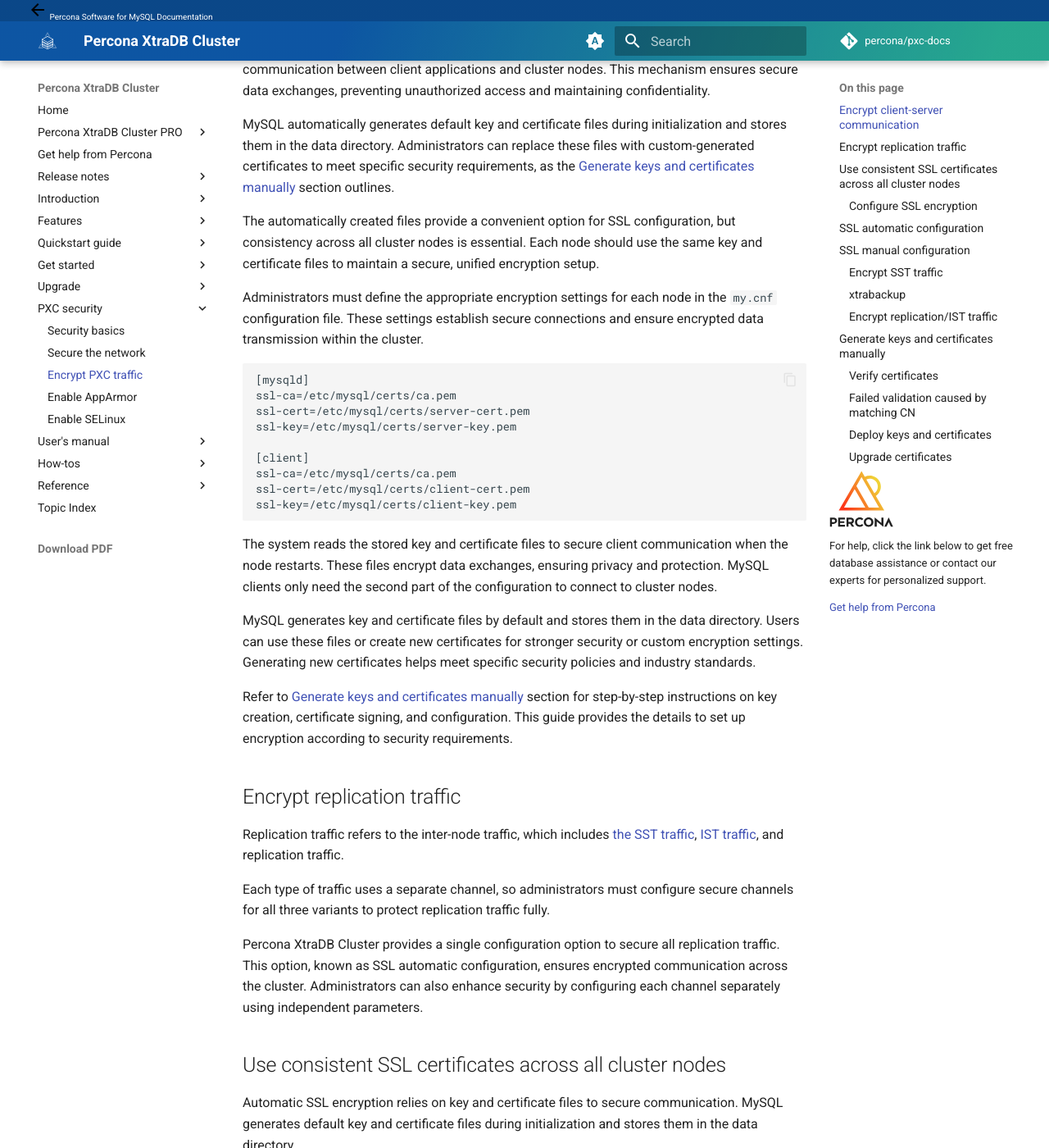
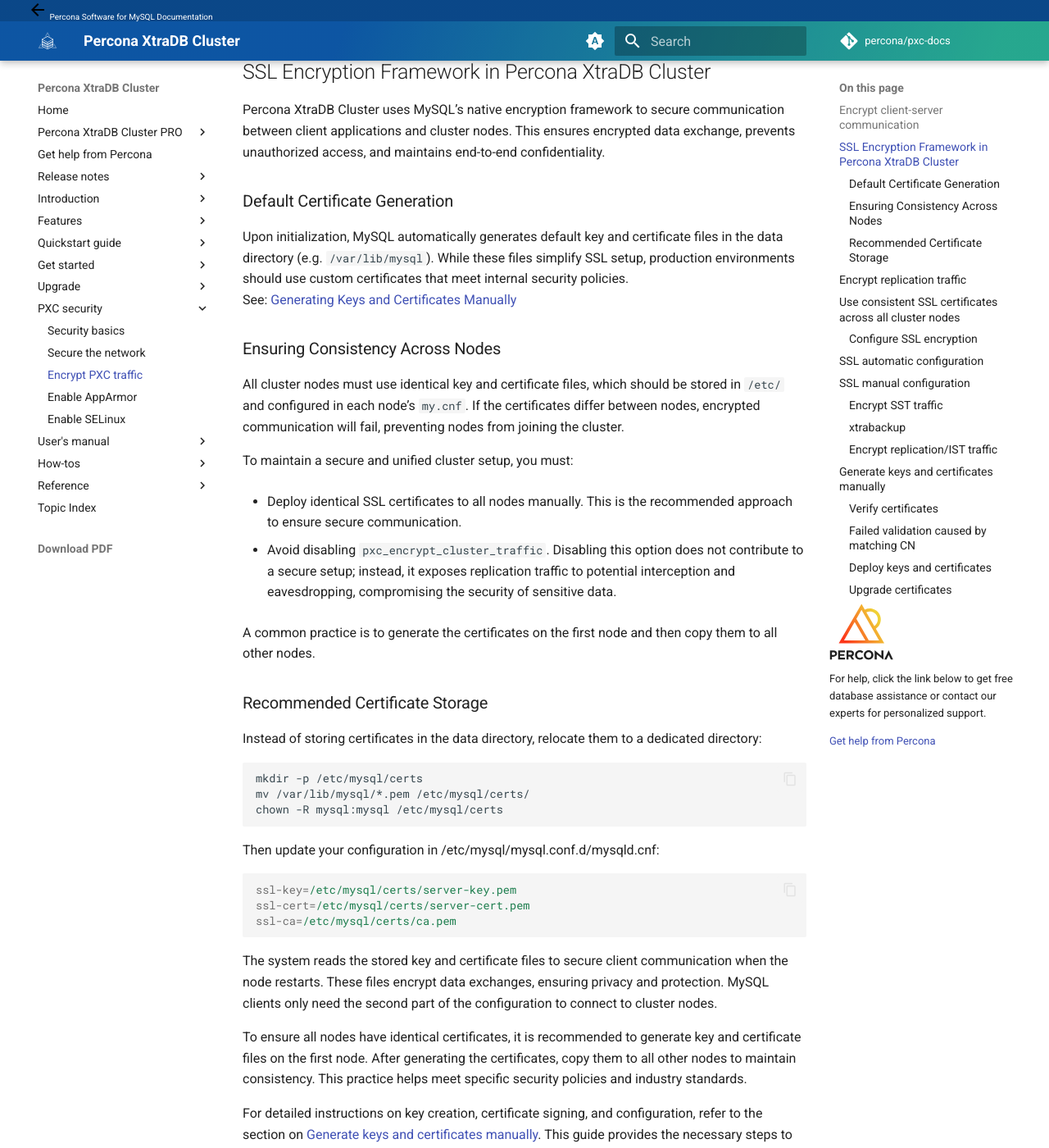
Before and after one commit to percona/pxc-docs, an MkDocs documentation site: the page built from docs/encrypt-traffic.md, in a window 1280 px wide and 1400 px high, scrolled down 639 px. Shown: the whole window at 82% size. Built offline with MkDocs 1.6.1 and Material for MkDocs 9.7.7, drawn with Linux system fonts in a browser that asks for light colours; nearby versions of some CDN libraries; comment, search, counter and statistics services are not loaded; the version menu is left out; some of the changed text lies outside the part shown.

Commit message:
PXC-4717 In Ubuntu, it's not possible to bring other nodes up in PXC 8.4 without copying over the SSL certificates
	modified:   docs/add-node.md
	modified:   docs/configure-nodes.md
	modified:   docs/encrypt-traffic.md

````diff
--- a/docs/encrypt-traffic.md
+++ b/docs/encrypt-traffic.md
@@ -10,61 +10,104 @@
 
 ## Encrypt client-server communication
 
-Percona XtraDB Cluster relies on MySQL’s built-in encryption framework to protect communication between client applications and cluster nodes. This mechanism ensures secure data exchanges, preventing unauthorized access and maintaining confidentiality.
+## SSL Encryption Framework in Percona XtraDB Cluster
 
-MySQL automatically generates default key and certificate files during initialization and stores them in the data directory. Administrators can replace these files with custom-generated certificates to meet specific security requirements, as the [Generate keys and certificates manually](#generate-keys-and-certificates-manually) section outlines.
+Percona XtraDB Cluster uses MySQL’s native encryption framework to secure communication between client applications and cluster nodes. This ensures encrypted data exchange, prevents unauthorized access, and maintains end-to-end confidentiality.
 
-The automatically created files provide a convenient option for SSL configuration, but consistency across all cluster nodes is essential. Each node should use the same key and certificate files to maintain a secure, unified encryption setup.
+### Default Certificate Generation
 
-Administrators must define the appropriate encryption settings for each node in the `my.cnf` configuration file. These settings establish secure connections and ensure encrypted data transmission within the cluster.
+Upon initialization, MySQL automatically generates default key and certificate files in the data directory (e.g. `/var/lib/mysql`). While these files simplify SSL setup, production environments should use custom certificates that meet internal security policies.
+See: [Generating Keys and Certificates Manually](#generate-keys-and-certificates-manually)
 
-```text
-[mysqld]
+### Ensuring Consistency Across Nodes
+
+All cluster nodes must use identical key and certificate files, which should
+be stored in `/etc/` and configured in each node’s `my.cnf`. If the
+certificates differ between nodes, encrypted communication will fail,
+preventing nodes from joining the cluster.
+
+To maintain a secure and unified cluster setup, you must:
+
+* Deploy identical SSL certificates to all nodes manually. This is the
+  recommended approach to ensure secure communication.
+
+* Avoid disabling `pxc_encrypt_cluster_traffic`. Disabling this option
+  does not contribute to a secure setup; instead, it exposes replication
+  traffic to potential interception and eavesdropping, compromising the
+  security of sensitive data.
+
+A common practice is to generate the certificates on the first node and
+then copy them to all other nodes.
+
+
+### Recommended Certificate Storage
+
+Instead of storing certificates in the data directory, relocate them to a dedicated directory:
+
+```bash
+mkdir -p /etc/mysql/certs
+mv /var/lib/mysql/*.pem /etc/mysql/certs/
+chown -R mysql:mysql /etc/mysql/certs
+```
+
+Then update your configuration in /etc/mysql/mysql.conf.d/mysqld.cnf:
+
+```ini
+ssl-key=/etc/mysql/certs/server-key.pem
+ssl-cert=/etc/mysql/certs/server-cert.pem
 ssl-ca=/etc/mysql/certs/ca.pem
-ssl-cert=/etc/mysql/certs/server-cert.pem
-ssl-key=/etc/mysql/certs/server-key.pem
-
-[client]
-ssl-ca=/etc/mysql/certs/ca.pem
-ssl-cert=/etc/mysql/certs/client-cert.pem
-ssl-key=/etc/mysql/certs/client-key.pem
 ```
 
 The system reads the stored key and certificate files to secure client communication when the node restarts. These files encrypt data exchanges, ensuring privacy and protection. MySQL clients only need the second part of the configuration to connect to cluster nodes.
 
-MySQL generates key and certificate files by default and stores them in the data directory. Users can use these files or create new certificates for stronger security or custom encryption settings. Generating new certificates helps meet specific security policies and industry standards.
+To ensure all nodes have identical certificates, it is recommended to generate key and certificate files on the first node. After generating the certificates, copy them to all other nodes to maintain consistency. This practice helps meet specific security policies and industry standards.
 
-Refer to
-[Generate keys and certificates manually](#generate-keys-and-certificates-manually) section for step-by-step instructions on key creation, certificate signing, and configuration. This guide provides the details to set up encryption according to security requirements.
+For detailed instructions on key creation, certificate signing, and configuration, refer to the section on
+[Generate keys and certificates manually](#generate-keys-and-certificates-manually). This guide provides the necessary steps to set up encryption according to your security requirements.
 
 ## Encrypt replication traffic
 
 Replication traffic refers to the inter-node traffic, which includes
 [the SST traffic](glossary.md#sst), [IST traffic](glossary.md#ist), and replication traffic.
 
-Each type of traffic uses a separate channel, so administrators must configure secure channels for all three variants to protect replication traffic fully.
+To ensure secure communication across the cluster, all nodes must use identical key and certificate files. Percona XtraDB Cluster provides a single configuration option to secure all replication traffic, known as SSL automatic configuration. This option ensures encrypted communication across the cluster.
 
-Percona XtraDB Cluster provides a single configuration option to secure all replication traffic. This option, known as SSL automatic configuration, ensures encrypted communication across the cluster. Administrators can also enhance security by configuring each channel separately using independent parameters.
+Administrators can enhance security by configuring each channel separately using independent parameters, but it is crucial to maintain consistency in the certificates used across all nodes to prevent communication failures.
 
 ## Use consistent SSL certificates across all cluster nodes
 
-Automatic SSL encryption relies on key and certificate files to secure communication. MySQL generates default key and certificate files during initialization and stores them in the data directory.
+Automatic SSL encryption relies on key and certificate files to secure
+communication. MySQL generates default key and certificate files during
+initialization and stores them in the data directory.
 
-All cluster nodes must use the same SSL certificates to maintain a secure and consistent encryption setup. Using different certificates on individual nodes can create connectivity problems and weaken security. Configure each node with identical SSL credentials to ensure reliable and encrypted communication across the cluster.
+All cluster nodes must use the same SSL certificates to maintain a secure
+and consistent encryption setup. Using different certificates on individual
+nodes can create connectivity problems and weaken security. Configure each
+node with identical SSL credentials to ensure reliable and encrypted
+communication across the cluster.
+
 
 ### Configure SSL encryption
 
-Percona XtraDB Cluster provides the pxc-encrypt-cluster-traffic variable to automate SSL encryption for replication traffic, including State Snapshot Transfer (SST), Incremental State Transfer (IST), and other replication processes. This configuration ensures that data exchanges between nodes remain encrypted, preventing unauthorized access and maintaining the cluster's security.
+Percona XtraDB Cluster provides the [`pxc-encrypt-cluster-traffic`](wsrep-system-index.md#pxc_encrypt_cluster_traffic) variable
+to automate SSL encryption for replication traffic, including State Snapshot
+Transfer (SST), Incremental State Transfer (IST), and other replication
+processes. This configuration ensures that data exchanges between nodes
+remain encrypted, preventing unauthorized access and maintaining the
+cluster's security.
 
-By default, [`pxc-encrypt-cluster-traffic`](wsrep-system-index.md#pxc_encrypt_cluster_traffic) enables a secure communication channel for replication. This variable is not dynamic, meaning administrators cannot modify the value while running the cluster. Any change to the encryption settings requires stopping the cluster, updating the configuration, and restarting the nodes.
+By default, `pxc-encrypt-cluster-traffic` enables a secure communication channel for replication. This variable is not dynamic, meaning administrators cannot modify the value while running the cluster. Any change to the encryption settings requires stopping the cluster, updating the configuration, and restarting the nodes.
 
-When enabled, [`pxc-encrypt-cluster-traffic`](wsrep-system-index.md#pxc_encrypt_cluster_traffic) automatically applies encryption settings, including encrypt, ssl_key, ssl-ca, and ssl-cert. The system uses these parameters to create a secure data exchange between nodes.
+When enabled, `pxc-encrypt-cluster-traffic` automatically applies
+encryption settings, including `encrypt`, `ssl_key`, `ssl-ca`, and
+`ssl-cert`. The system uses these parameters to create a secure data
+exchange between nodes.
 
 Administrators can explicitly configure encryption in `my.cnf` configuration file by setting ```pxc-encrypt-cluster-traffic=ON```.
 
 This configuration applies the following settings:
 
-```text
+```ini
 [mysqld]
 wsrep_provider_options=”socket.ssl_key=server-key.pem;socket.ssl_cert=server-cert.pem;socket.ssl_ca=ca.pem”
 
@@ -83,23 +126,55 @@
 
 When the option for [`pxc-encrypt-cluster-traffic`](wsrep-system-index.md#pxc_encrypt_cluster_traffic) remains disabled, individuals with access to the network can connect to any PXC node, either as a client or as another node attempting to join the cluster. This unrestricted access allows these individuals to query sensitive data or obtain a complete copy of the data stored within the cluster.
 
-In situations where disabling [`pxc-encrypt-cluster-traffic`](wsrep-system-index.md#pxc_encrypt_cluster_traffic) becomes necessary, follow these steps to ensure proper configuration. First, halt the cluster to prevent any disruptions during the update process. Next, locate the `[mysqld]` section of the configuration file for each node and modify the setting to `pxc-encrypt-cluster-traffic=OFF`. After making this change, restart the cluster to apply the new configuration. This process ensures that the cluster operates under the updated security settings.
+To maintain a secure cluster, it is crucial to enable
+`pxc-encrypt-cluster-traffic` and ensure that all nodes use identical SSL
+certificates. If disabling `pxc-encrypt-cluster-traffic` becomes
+necessary, follow these steps to ensure proper configuration. First, halt
+the cluster to prevent any disruptions during the update process. Next,
+locate the `[mysqld]` section of the configuration file for each node and
+modify the setting to `pxc-encrypt-cluster-traffic=OFF`. After making this
+change, restart the cluster to apply the new configuration. This process
+ensures that the cluster operates under the updated security settings.
 
 ## SSL automatic configuration
 
-Automatic SSL encryption setup requires key and certificate files to secure communication. MySQL generates default key and certificate files and stores them in the data directory. These files support automatic SSL configuration, but all nodes must use the same key and certificate files to ensure a consistent security setup. Administrators can replace the auto-generated files with manually created certificates, as described in the [Generate keys and certificates manually](#generate-keys-and-certificates-manually) section.
+Automatic SSL encryption setup requires key and certificate files to secure
+communication. MySQL generates default key and certificate files and stores
+them in the data directory. These files support automatic SSL configuration,
+but all nodes must use the same key and certificate files to ensure a
+consistent security setup. Administrators can replace the auto-generated
+files with manually created certificates, as described in the
+[Generate keys and certificates manually](#generate-keys-and-certificates-manually)
+section.
 
-When configuring encryption, the system first checks the SSL-ca, SSL, and SSL settings under [mysqld]. If the configuration does not include these options, the system actively searches the data directory for `ca.pem`, `server-cert.pem`, and `server-key.pem`. The system does not check the [sst] section for key and certificate files.
+When configuring encryption, the system first checks the `SSL-ca`, `SSL`, and
+SSL settings under `[mysqld]`. If the configuration does not include these
+options, the system actively searches the data directory for
+`ca.pem`, `server-cert.pem`, and `server-key.pem`. The system does not
+check the `[sst]` section for key and certificate files.
 
-If the system locates all three required files, encryption is successfully configured. If any file is missing, the system generates a fatal error. Ensuring all necessary files are present prevents encryption failures and maintains secure communication within the cluster.
+If the system locates all three required files, encryption is successfully
+configured. If any file is missing, the system generates a fatal error.
+Ensuring all necessary files are present prevents encryption failures and
+maintains secure communication within the cluster.
 
 ## SSL manual configuration
 
-A user who needs encryption for a specific channel or wants to use different certificates can configure encryption manually. This approach provides greater flexibility, allowing users to customize security settings based on operational requirements.
+A user who needs encryption for a specific channel or wants to use
+different certificates can configure encryption manually. This approach
+provides greater flexibility, allowing users to customize security settings
+based on operational requirements. However, it is essential that all nodes
+use identical key and certificate files to maintain a secure and consistent
+encryption setup.
 
-To manually enable encryption, specify the locations of the required key and certificate files in the Percona XtraDB Cluster configuration. If the necessary files are unavailable, refer to [Generate keys and certificates manually](#generate-keys-and-certificates-manually) for instructions on creating them.
+To manually enable encryption, specify the locations of the required key
+and certificate files in the Percona XtraDB Cluster configuration. If the
+necessary files are unavailable, refer to
+[Generate keys and certificates manually](#generate-keys-and-certificates-manually)
+for instructions on creating them.
 
-Encryption settings remain static during operation. Enabling encryption on a running cluster requires restarting the entire cluster.
+Encryption settings remain static during operation. Enabling encryption on
+a running cluster requires restarting the entire cluster.
 
 You can enable encryption in three key areas of Percona XtraDB Cluster operation:
 
@@ -125,13 +200,14 @@
 ```
 
 The cluster will not work if keyring configuration across nodes is
-different.
+different. Additionally, all nodes must use identical key and certificate
+files to maintain a secure and consistent encryption setup.
 
 ### xtrabackup
 
-The only available SST method is xtrabackup-v2, which relies on Percona XtraBackup to transfer data securely between nodes. The wsrep_sst_method parameter is always set to xtrabackup-v2 and cannot be changed.
+The only available SST method is xtrabackup-v2, which relies on Percona XtraBackup to transfer data securely between nodes. The `wsrep_sst_method` parameter is always set to xtrabackup-v2 and cannot be changed.
 
-Encryption for this method is controlled by the encrypt option:
+Encryption for this method is controlled by the `encrypt` option:
 
 * `encrypt=0` is the default setting, meaning encryption is disabled.
 
@@ -141,9 +217,12 @@
 
 To enable encryption for SST using XtraBackup, define the paths to the key and certificate files in each node’s configuration under the [sst] section. This operation ensures secure data transfer between the donor and joiner nodes. Properly configured encryption prevents unauthorized access and maintains the integrity of the transferred data.
 
+**Note:** All nodes must use identical key and certificate files to ensure
+a consistent security setup.
+
 An example configuration in `my.cnf`:
 
-```text
+```ini
 [sst]
 encrypt=4
 ssl-ca=/etc/mysql/certs/ca.pem
@@ -153,7 +232,7 @@
 
 SSL clients require DH parameters to be at least 1024 bits, due to the [logjam vulnerability](https://en.wikipedia.org/wiki/Logjam_(computer_security)).
 However, versions of `socat` earlier than 1.7.3 use 512-bit parameters.
-If a `dhparams.pem` file of required length is not found during SST in the data directory, a 2048-bit file is generated, which can take several minutes.
+If a `dhparams.pem` file of the required length is not found during SST in the data directory, a 2048-bit file is generated, which can take several minutes.
 
 To avoid this delay, create the `dhparams.pem` file manually and place the file in the data directory before joining the node to the cluster.
 
@@ -200,7 +279,7 @@
 
 ## Generate keys and certificates manually
 
-MySQL automatically generates default key and certificate files and stores them in the data directory during initialization. Administrators can create new sets of key and certificate files to replace the default ones, tailoring security settings to specific encryption requirements.
+The server automatically generates default key and certificate files and stores them in the data directory during initialization. Administrators can create new sets of key and certificate files to replace the default ones, tailoring security settings to specific encryption requirements.
 
 | Key and Certificate Type            | Purpose |
 |--------------------------------------|---------|
````
Also changed, not shown: other parts of docs/encrypt-traffic.md (+2 -6 lines), docs/add-node.md (+28 -4 lines), docs/configure-nodes.md (+27 -9 lines).
